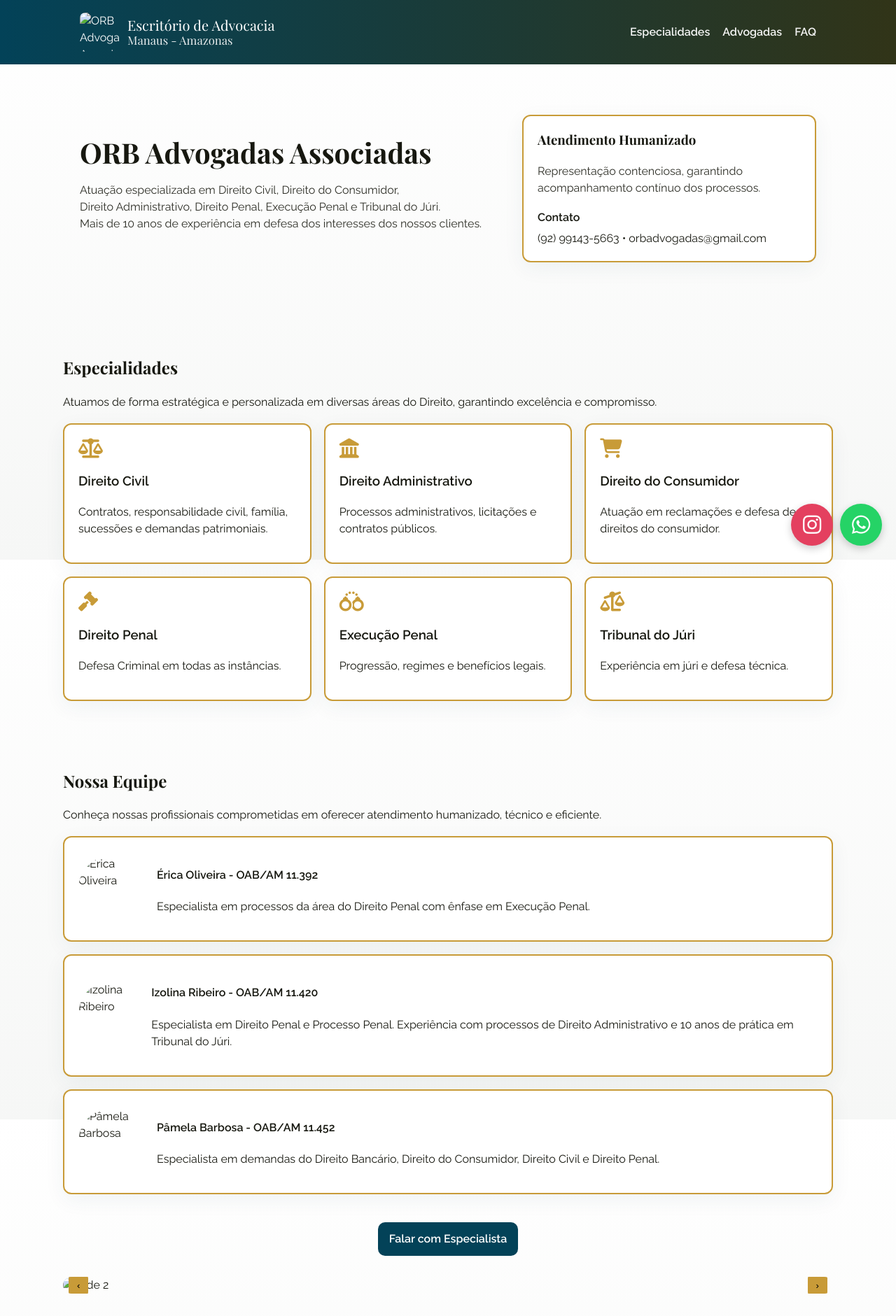
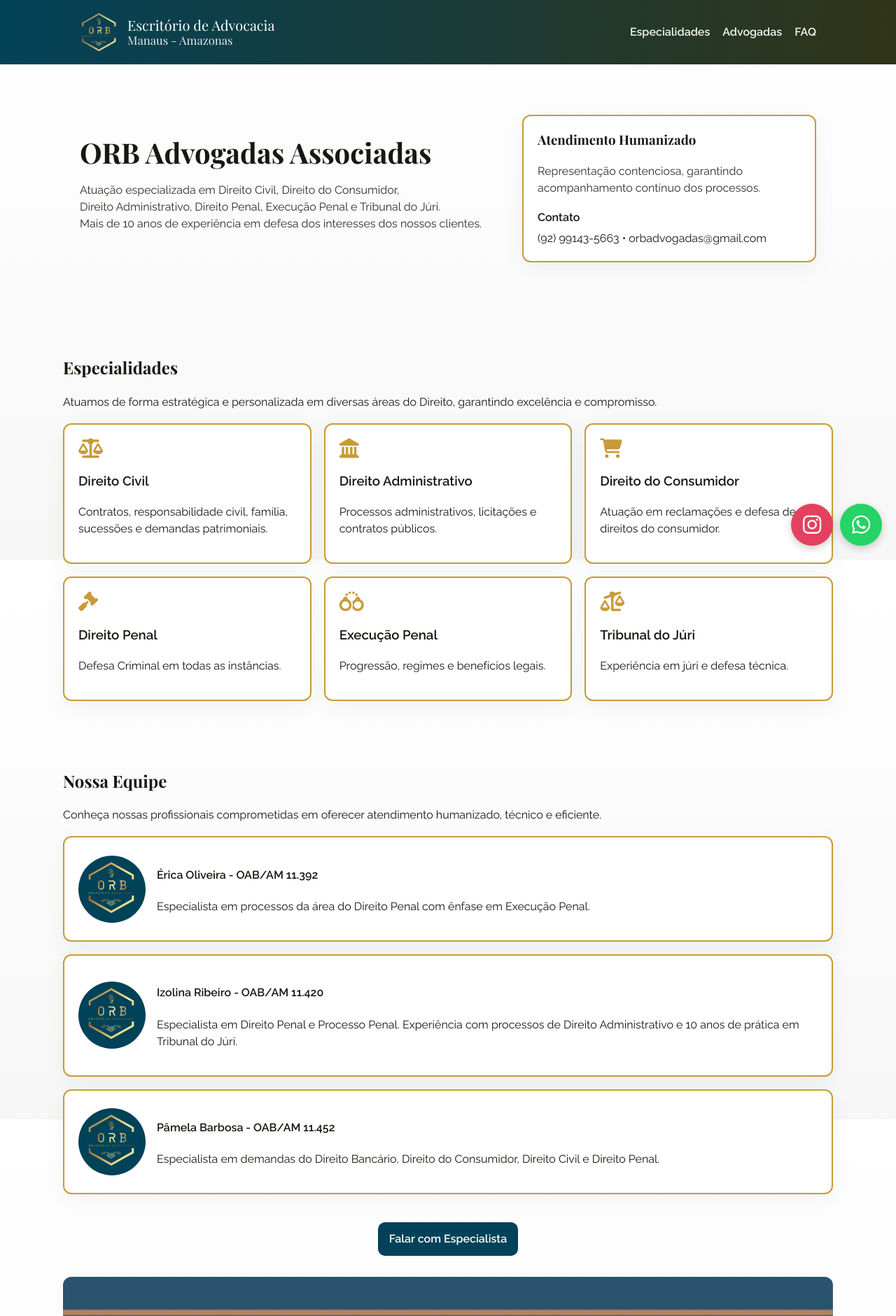
Before and after one commit to rafaelalima-dev/orb, a plain HTML site: page index.html in a window 1280 px wide. Shown: the top 1881 px of the page at 70% size. Drawn offline with nearby package versions, Linux system fonts and the light colour scheme.

Commit message:
Update index.html

```diff
--- a/index.html
+++ b/index.html
@@ -137,7 +137,7 @@
   <header>
     <div class="container topbar">
       <a class="logo" href="#">
-        <img src="img/orb.png" alt="ORB Advogadas Associadas">
+        <img src="orb.png" alt="ORB Advogadas Associadas">
         <div class="brand">Escritório de Advocacia<br/><small style="font-weight:400;opacity:0.9">Manaus - Amazonas</small></div>
       </a>
 
@@ -210,15 +210,15 @@
       <p>Conheça nossas profissionais comprometidas em oferecer atendimento humanizado, técnico e eficiente.</p>
       <div class="members">
         <div class="member">
-          <img class="avatar" src="img/perfil.jpg" alt="Érica Oliveira">
+          <img class="avatar" src="perfil.jpg" alt="Érica Oliveira">
           <div><h4>Érica Oliveira - OAB/AM 11.392</h4><p>Especialista em processos da área do Direito Penal com ênfase em Execução Penal.</p></div>
         </div>
         <div class="member">
-          <img class="avatar" src="img/perfil.jpg" alt="Izolina Ribeiro">
+          <img class="avatar" src="perfil.jpg" alt="Izolina Ribeiro">
           <div><h4>Izolina Ribeiro - OAB/AM 11.420</h4><p>Especialista em Direito Penal e Processo Penal. Experiência com processos de Direito Administrativo e 10 anos de prática em Tribunal do Júri.</p></div>
         </div>
         <div class="member">
-          <img class="avatar" src="img/perfil.jpg" alt="Pâmela Barbosa">
+          <img class="avatar" src="perfil.jpg" alt="Pâmela Barbosa">
           <div><h4>Pâmela Barbosa - OAB/AM 11.452</h4><p>Especialista em demandas do Direito Bancário, Direito do Consumidor, Direito Civil e Direito Penal.</p></div>
         </div>
       </div>
@@ -230,9 +230,9 @@
       <div class="carousel">
         <button class="carousel-btn prev">‹</button>
         <div class="carousel-track">
-          <img src="img/adv2.jpg" alt="Slide 1">
-          <img src="img/equipe.jpg" alt="Slide 2">
-          <img src="img/adv3.jpg" alt="Slide 3">
+          <img src="adv2.jpg" alt="Slide 1">
+          <img src="equipe.jpg" alt="Slide 2">
+          <img src="adv3.jpg" alt="Slide 3">
         </div>
         <button class="carousel-btn next">›</button>
       </div>
```
